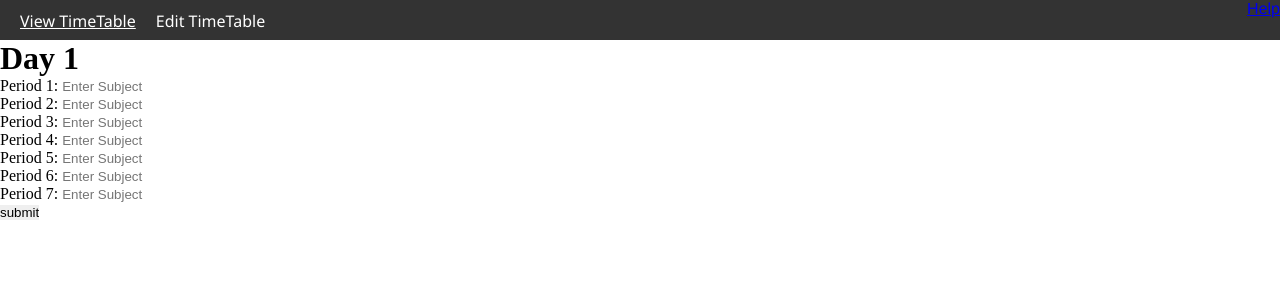
After one commit to jm-888/TimeTableViewer, a Flask app: template templates/add_timetable.html in a window 1280 px wide. The commit adds this page. Shown: the top 300 px of the page. Run offline with Flask 3, Linux system fonts and the light colour scheme; the template is opened without the code that fills it, so the values that code supplies are empty.

Commit message:
doing db python

```diff
--- a/app.py
+++ b/app.py
@@ -25,6 +25,36 @@ def get_db_connection():
 
 
 
+
+
+
+
+@app.route('/add_timetable', methods=('POST', 'GET'))
+def add_timetable():
+    conn = get_db_connection()
+    book = conn.execute('SELECT * FROM library').fetchone()
+
+    if request.method == 'POST':
+        title = request.form['intitle']
+        authour = request.form['inauthour']
+        genre = request.form['ingenre']
+        category = request.form['incategory']
+        dp = request.form['indop']
+        rating = request.form['inrating']
+        description = request.form['indescription']
+#        image = request.form['img']
+
+
+        if not title or not authour or not genre or not category or not dp or not rating or not description:
+            flash('All fields are required!')
+        else:
+            conn.execute('INSERT INTO library (title, authour, genre, category, published, rating, description) VALUES ( ?, ?, ?, ?, ?, ?, ?)',
+                         ( title, authour, genre, category, dp, rating, description))
+            conn.commit()
+            conn.close()
+            return render_template('newbook.html')
+
+    return render_template('newbook.html')
 
 @app.route('/edit_timetable', methods=('POST', 'GET'))
 def login():
--- /dev/null
+++ b/templates/add_timetable.html
@@ -0,0 +1,33 @@
+<!DOCTYPE html>
+<html>
+
+<head>
+    <!--This is how we link to our CSS file in our static folder-->
+    <link rel="stylesheet" href="{{ url_for('static', filename='style.css') }}">
+</head>
+
+{% block body %}
+<body>
+    <ul id="navbar">
+        <li class="navitem"><a href="{{ url_for('index') }}">View TimeTable</a></li>
+        <li class="navitem"><a href="{{ url_for('index') }}">Edit TimeTable</a></li>
+        <li class="navright"><a href="{{ url_for('index') }}">Help</a></li>
+    </ul>
+    <form method="POST">
+        <h1>Day 1</h1>
+        <label>Period 1:</label>
+        <input type="text" id="d1p1" name="d1p1" placeholder="Enter Subject" required><br/> <!--d1p1 means Day One Period One-->
+        <label>Period 2:</label>
+        <input type="text" id="d1p2" name="d1p2" placeholder="Enter Subject" required><br/>
+        <label>Period 3:</label>
+        <input type="text" id="d1p3" name="d1p3" placeholder="Enter Subject" required><br/>
+        <label>Period 4:</label>
+        <input type="text" id="d1p4" name="d1p4" placeholder="Enter Subject" required><br/>
+        <label>Period 5:</label>
+        <input type="text" id="d1p5" name="d1p5" placeholder="Enter Subject" required><br/>
+        <label>Period 6:</label>
+        <input type="text" id="d1p6" name="d1p5" placeholder="Enter Subject" required><br/>
+        <label>Period 7:</label>
+        <input type="text" id="d1p7" name="d1p5" placeholder="Enter Subject" required><br/>
+        <input type = "submit" value = "submit"/><br/>
+    {% endblock %}
```
Also changed, not shown: templates/index.html (+4 -3 lines).
